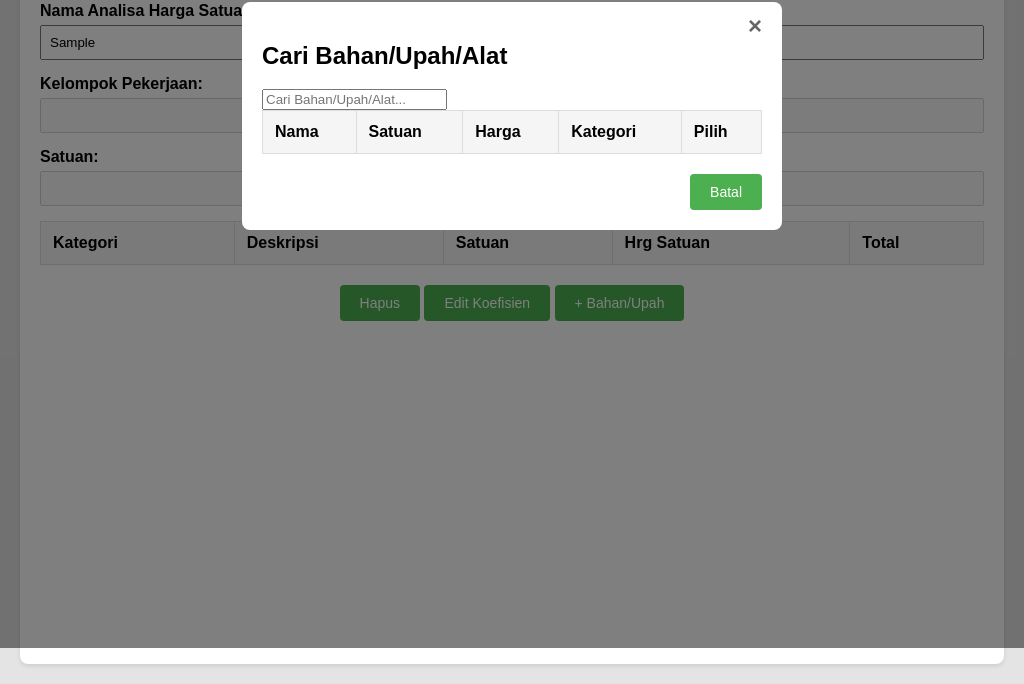
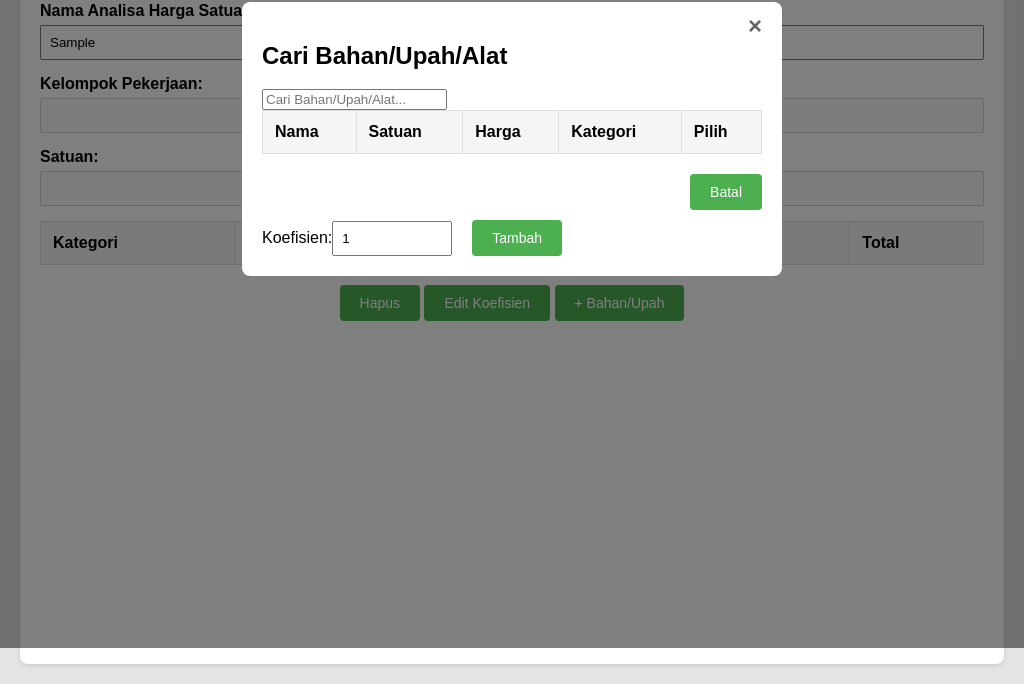
Before and after one commit to bimapopo345/rab-bldsp, an Electron app: page rincian_ahs.html in a window 1024 px wide. Both pictures are taken after typing "Sample" into the empty fields and a click on the button "+ Bahan/Upah". Shown: the part 152-836 px from the top of the page. Drawn offline with Linux system fonts and the light colour scheme; no server answers.

Commit message:
Updated: Rincian AHS v2.3 - Koefisien table kolom

```diff
--- a/rincian_ahs.html
+++ b/rincian_ahs.html
@@ -161,6 +161,19 @@
         td button:last-child:hover {
             background-color: #c82333;
         }
+
+        /* Koefisien Input Styling */
+        .koefisien-container {
+            display: flex;
+            align-items: center;
+            margin-top: 10px;
+        }
+
+        .koefisien-container input {
+            margin-right: 10px;
+            padding: 8px;
+            width: 100px;
+        }
     </style>
 </head>
 
@@ -250,20 +263,17 @@
             </table>
             <div class="modal-buttons">
                 <button onclick="closeSearchMaterialModal()">Batal</button>
+                <!-- Koefisien Input here -->
+                <div class="koefisien-container">
+                    <label for="koefisien">Koefisien:</label>
+                    <input type="number" id="koefisien" value="1" step="any">
+                    <button onclick="addMaterialToTable()">Tambah</button>
+                </div>
             </div>
         </div>
     </div>
 
     <!-- Input for Koefisien inside the modal -->
-    <div id="koefisienInputModal" class="modal">
-        <div class="modal-content">
-            <span class="close" onclick="closeKoefisienModal()">&times;</span>
-            <h2>Masukkan Koefisien</h2>
-            <label for="koefisien">Koefisien:</label>
-            <input type="number" id="koefisien" value="1" step="any">
-            <button onclick="addMaterialToTable()">Tambah</button>
-        </div>
-    </div>
 </body>
 
 <script src="rincian_ahs_renderer.js"></script>
```
